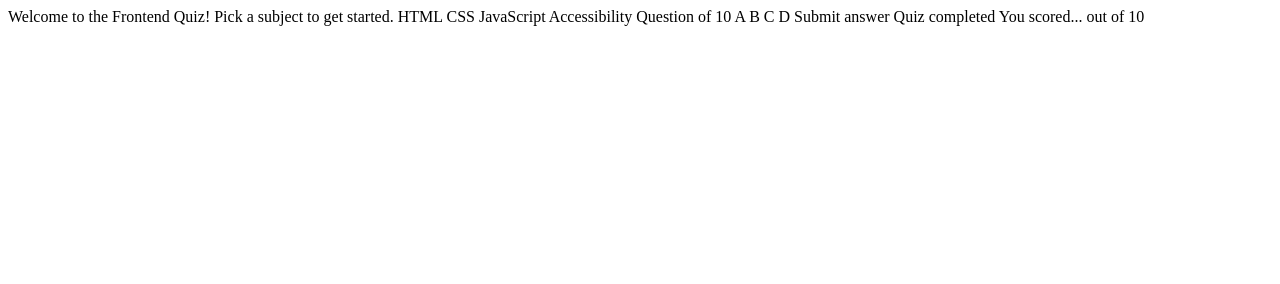
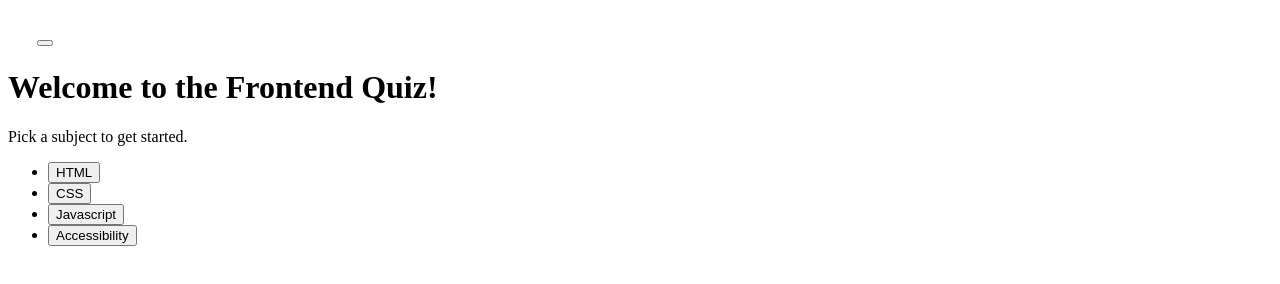
Before and after one commit to enzo-mir/frontend-quiz-app, a plain HTML site: page starter-code/index.html in a window 1280 px wide. Drawn offline with Linux system fonts and the light colour scheme.

Commit message:
feat : html structure base homepage

```diff
--- a/starter-code/index.html
+++ b/starter-code/index.html
@@ -1,5 +1,6 @@
 <!DOCTYPE html>
 <html lang="en">
+
 <head>
   <meta charset="UTF-8">
   <meta name="viewport" content="width=device-width, initial-scale=1.0">
@@ -8,41 +9,50 @@
 
   <title>Frontend Mentor | Frontend quiz app</title>
 </head>
+
 <body>
+  <header>
+    <h3 id="quizz_spec">
+      <div>
+        <img src="assets/images/icon-sun-light.svg" alt="sun icon them switcher">
+        <button>
+          <span></span>
+        </button>
+        <img src="assets/images/icon-moon-light.svg" alt="moon icon them switcher">
+    </h3>
+    </div>
+  </header>
 
-  <!-- Quiz menu start -->
+  <main class="home">
+    <div>
+      <h1>Welcome to the <strong>Frontend Quiz!</strong></h1>
+      <p>Pick a subject to get started.</p>
+    </div>
+    <aside>
+      <ul>
+        <li>
+          <button id="html">
+            HTML
+          </button>
+        </li>
+        <li>
+          <button id="css">
+            CSS
+          </button>
+        </li>
+        <li>
+          <button id="js">
+            Javascript
+          </button>
+        </li>
+        <li>
+          <button id="accessibility">
+            Accessibility
+          </button>
+        </li>
+      </ul>
+    </aside>
+  </main>
+</body>
 
-  Welcome to the Frontend Quiz!
-  Pick a subject to get started.
-
-  HTML
-  CSS
-  JavaScript
-  Accessibility
-
-  <!-- Quiz menu end -->
-
-  <!-- Quiz question start -->
-
-  Question <!-- number --> of 10
-
-  A
-  B
-  C
-  D
-
-  Submit answer
-
-  <!-- Quiz question end -->
-
-  <!-- Quiz completed start -->
-
-  Quiz completed
-  You scored...
-
-  <!-- score --> out of 10
-
-  <!-- Quiz completed end -->
-
-</body>
 </html>
```
